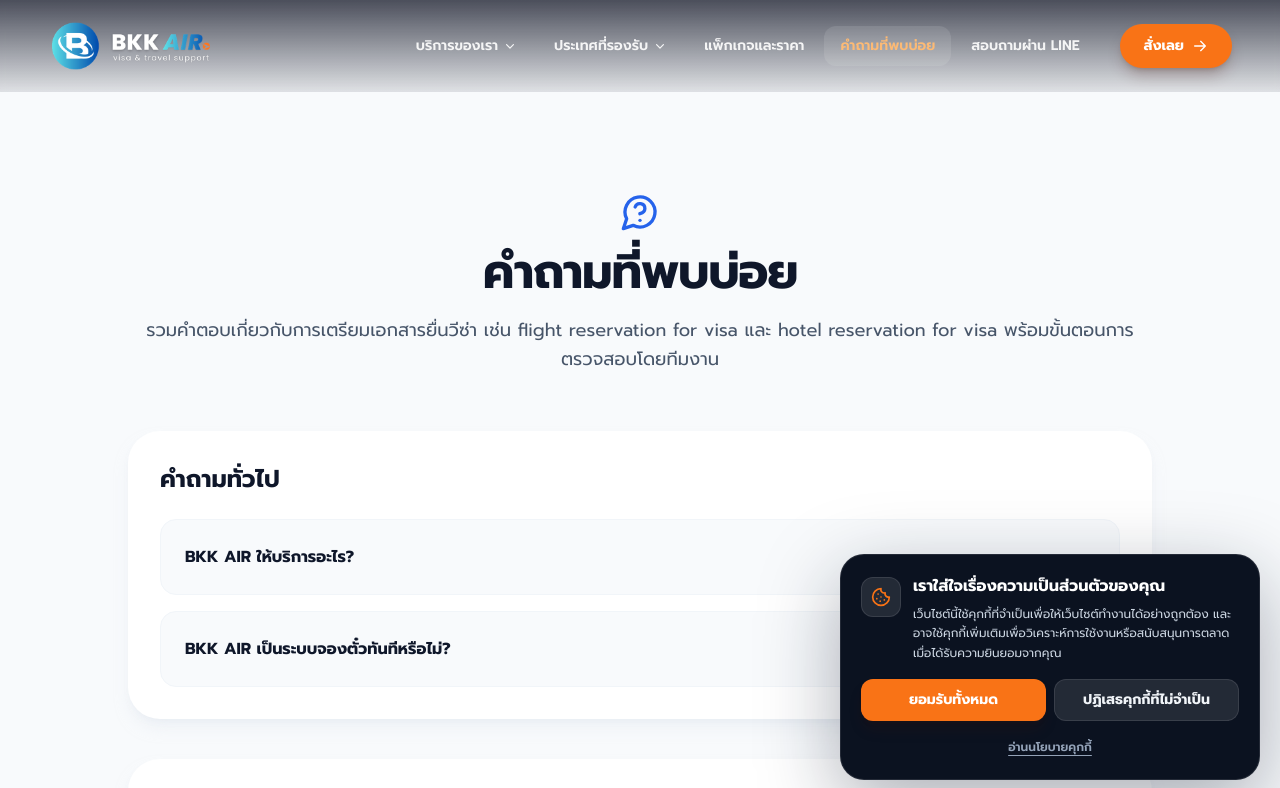
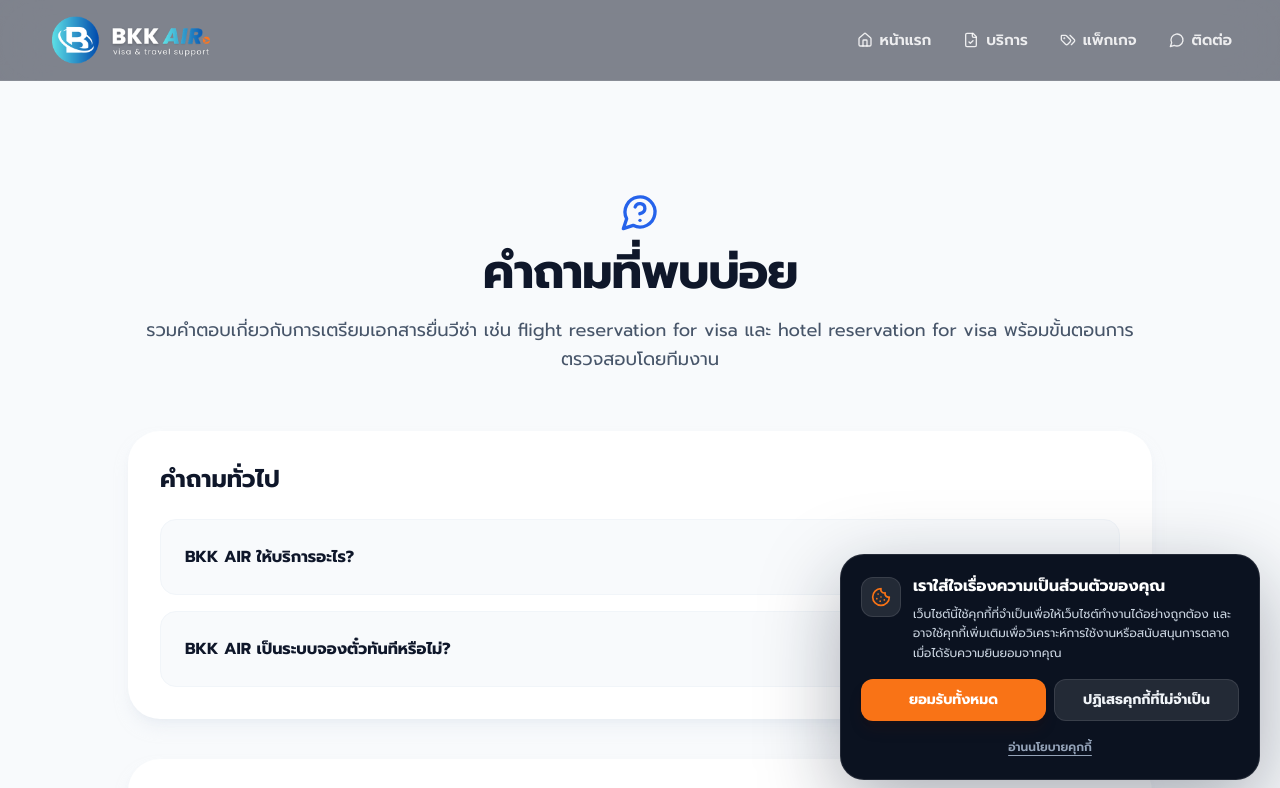
Before and after one commit to SilasUTK/bkkair, a Next.js app: page /faq in a window 1280 px wide. Shown: the top 788 px of the page. Built offline with nearby package versions, Linux system fonts and the light colour scheme.

Commit message:
feat: refresh homepage copy and navbar messaging

```diff
--- a/components/HeroForm.tsx
+++ b/components/HeroForm.tsx
@@ -220,7 +220,7 @@ export default function HeroForm() {
       <button
         type="submit"
         disabled={status === "loading" || status === "success"}
-        className="group mt-2 flex h-12 w-full items-center justify-center gap-2 rounded-xl bg-orange-500 px-5 text-sm font-extrabold text-white shadow-lg shadow-orange-500/20 transition hover:bg-orange-400 disabled:cursor-not-allowed disabled:opacity-65"
+        className="group mt-2 flex min-h-[52px] w-full items-center justify-center gap-2 rounded-[18px] border border-white/[0.18] bg-[linear-gradient(135deg,#FF7A18_0%,#FF9A2E_48%,#FFB347_100%)] px-5 py-3.5 text-[16px] font-extrabold text-white shadow-[0_18px_36px_rgba(255,122,24,0.26),inset_0_1px_0_rgba(255,255,255,0.28)] transition duration-300 hover:-translate-y-0.5 hover:shadow-[0_22px_46px_rgba(255,122,24,0.4),inset_0_1px_0_rgba(255,255,255,0.38)] disabled:cursor-not-allowed disabled:translate-y-0 disabled:opacity-65"
       >
         {status === "loading" ? (
           <>
@@ -229,8 +229,8 @@ export default function HeroForm() {
           </>
         ) : (
           <>
-            ส่งคำขอเอกสาร
-            <ArrowRight className="h-5 w-5 transition-transform group-hover:translate-x-1" />
+            ส่งคำขอ
+            <ArrowRight className="h-5 w-5 transition-transform duration-300 group-hover:translate-x-1" />
           </>
         )}
       </button>
--- a/components/home/Hero.jsx
+++ b/components/home/Hero.jsx
@@ -52,9 +52,13 @@ export default function Hero({ goToCheck }) {
             </div>
 
             <h1 className="text-[2.55rem] font-extrabold leading-[1.13] tracking-tight text-white sm:text-5xl lg:text-[3.55rem] xl:text-[4rem]">
-              เอกสารยื่น
-              <span className="bg-gradient-to-r from-orange-300 via-orange-500 to-amber-300 bg-clip-text text-transparent">วีซ่า</span>
-              <span className="block bg-gradient-to-r from-blue-400 via-sky-400 to-cyan-300 bg-clip-text text-transparent">พร้อมส่งภายใน</span>
+              เอกสารยื่น{" "}
+              <span className="relative isolate inline-block text-[#FF8A1F] drop-shadow-[0_0_24px_rgba(255,138,31,0.45)] after:absolute after:-bottom-1.5 after:-left-1 after:-right-1.5 after:-z-10 after:h-2.5 after:rotate-[-2.5deg] after:rounded-full after:bg-[linear-gradient(90deg,rgba(255,122,24,0.15),rgba(255,184,77,0.9),rgba(255,122,24,0.25))] after:blur-[0.2px]">
+                วีซ่า
+              </span>
+              <span className="block bg-gradient-to-r from-blue-400 via-sky-400 to-cyan-300 bg-clip-text text-transparent">
+                พร้อมส่งภายใน
+              </span>
               <span className="block">24 ชั่วโมง</span>
             </h1>
 
@@ -63,25 +67,26 @@ export default function Hero({ goToCheck }) {
               ใบจองตั๋วเครื่องบิน ใบจองโรงแรม และแผนการเดินทาง
             </p>
 
-            <ul className="mt-9 grid max-w-2xl grid-cols-1 gap-3 sm:grid-cols-2 lg:grid-cols-3" aria-label="จุดเด่น BKK AIR">
+            <ul className="mt-9 grid max-w-2xl grid-cols-2 gap-3 lg:grid-cols-3" aria-label="จุดเด่น BKK AIR">
               {benefits.map((benefit) => {
                 const Icon = benefit.icon;
                 return (
-                  <li key={benefit.label} className="inline-flex min-h-10 items-center justify-center gap-2 rounded-full border border-white/15 bg-white/[0.06] px-4 py-2 text-center text-xs font-bold text-slate-200 backdrop-blur-sm sm:text-sm">
-                    <Icon className="h-4 w-4 text-orange-400" />
+                  <li key={benefit.label} className="inline-flex min-h-[44px] items-center gap-2 rounded-full border border-white/[0.12] bg-white/[0.06] px-3.5 py-2 text-left text-[12px] font-semibold leading-tight text-slate-100 shadow-[inset_0_1px_0_rgba(255,255,255,0.08)] backdrop-blur-[18px] sm:px-4 sm:text-sm">
+                    <span className="h-5 w-[3px] shrink-0 rounded-full bg-gradient-to-b from-[#FFB347] to-[#FF7A18] shadow-[0_0_12px_rgba(255,138,31,0.35)]" aria-hidden="true" />
+                    <Icon className="h-3.5 w-3.5 shrink-0 text-[#FFB347] sm:h-4 sm:w-4" />
                     <span>{benefit.label}</span>
                   </li>
                 );
               })}
             </ul>
 
-            <div className="mt-8 flex flex-wrap gap-4">
-              <a href="#hero-request-form" className="inline-flex h-14 items-center justify-center gap-2 rounded-full bg-orange-500 px-7 text-sm font-extrabold text-white shadow-lg shadow-orange-500/25 transition hover:bg-orange-400">
-                สั่งเอกสารเลย
-                <ArrowRightIcon className="h-4 w-4" />
+            <div className="mt-10 flex flex-wrap gap-4">
+              <a href="#hero-request-form" className="group inline-flex h-14 items-center justify-center gap-2 rounded-[20px] border border-white/[0.18] bg-[linear-gradient(135deg,#FF7A18_0%,#FF9A2E_48%,#FFB347_100%)] px-7 text-[16px] font-extrabold text-white shadow-[0_18px_36px_rgba(255,122,24,0.28),inset_0_1px_0_rgba(255,255,255,0.28)] transition duration-300 hover:-translate-y-0.5 hover:shadow-[0_22px_46px_rgba(255,122,24,0.42),inset_0_1px_0_rgba(255,255,255,0.38)] sm:text-[17px]">
+                ส่งเอกสาร
+                <ArrowRightIcon className="h-4 w-4 transition-transform duration-300 group-hover:translate-x-1" />
               </a>
-              <a href="#packages" className="inline-flex h-14 items-center justify-center rounded-full border border-white/25 bg-white/[0.04] px-7 text-sm font-extrabold text-white backdrop-blur-sm transition hover:border-orange-300 hover:text-orange-200">
-                ดูแพ็กเกจและราคา
+              <a href="#packages" className="inline-flex h-14 items-center justify-center rounded-[20px] border border-white/[0.18] bg-white/[0.07] px-7 text-[16px] font-extrabold text-white shadow-[inset_0_1px_0_rgba(255,255,255,0.12)] backdrop-blur-xl transition duration-300 hover:-translate-y-0.5 hover:border-[#FFB347]/55 hover:bg-white/[0.1] hover:text-[#FFE1B3] sm:text-[17px]">
+                ดูราคา
               </a>
             </div>
           </div>
@@ -100,8 +105,8 @@ export default function Hero({ goToCheck }) {
                   <ShieldIcon className="h-4 w-4 text-emerald-500" />
                   ข้อมูลของคุณปลอดภัยและเป็นความลับ
                 </p>
-                <button type="button" onClick={goToCheck} className="mt-2 inline-flex items-center gap-1 font-semibold text-slate-500 transition hover:text-orange-500">
-                  มีรหัสอ้างอิงอยู่แล้ว? ตรวจสอบสถานะ
+                <button type="button" onClick={goToCheck} className="group mt-2 inline-flex items-center gap-1 font-semibold text-slate-500 transition hover:text-orange-400">
+                  มีรหัสแล้ว? ตรวจสถานะ
                   <ArrowRightIcon className="h-3.5 w-3.5" />
                 </button>
               </div>
--- a/components/layout/Navbar.jsx
+++ b/components/layout/Navbar.jsx
@@ -3,36 +3,24 @@
 import Link from "next/link";
 import { usePathname } from "next/navigation";
 import { useEffect, useState } from "react";
+import { FileCheck, Home, MessageCircle, Tags } from "lucide-react";
 import Logo from "./Logo.jsx";
 
-const serviceDropdown = [
-  { label: "บริการทั้งหมด", href: "/#services" },
-  { label: "ทำไมต้องเลือก BKK AIR", href: "/#why-choose-us" },
-  { label: "ขั้นตอนการสั่งซื้อ", href: "/#workflow" },
-  { label: "ประเทศที่ให้บริการ", href: "/#countries" },
-];
-
-const countryDropdown = [
-  { label: "ประเทศที่รองรับทั้งหมด", href: "/#countries" },
-  { label: "สอบถามประเทศอื่น", href: "/contact" },
-];
-
-const mainLinks = [
-  { label: "แพ็กเกจและราคา", href: "/packages", match: ["/packages"] },
-  { label: "คำถามที่พบบ่อย", href: "/faq", match: ["/faq"] },
-  { label: "สอบถามผ่าน LINE", href: "/contact", match: ["/contact"] },
+const navLinks = [
+  { label: "หน้าแรก", href: "/", match: ["/"], icon: Home },
+  { label: "บริการ", href: "/#services", icon: FileCheck },
+  { label: "แพ็กเกจ", href: "/packages", match: ["/packages"], icon: Tags },
+  { label: "ติดต่อ", href: "/contact", match: ["/contact"], icon: MessageCircle },
 ];
 
 export default function Navbar() {
   const pathname = usePathname();
   const [mobileOpen, setMobileOpen] = useState(false);
-  const [mobileServiceOpen, setMobileServiceOpen] = useState(false);
-  const [mobileCountryOpen, setMobileCountryOpen] = useState(false);
   const [isScrolled, setIsScrolled] = useState(false);
 
   useEffect(() => {
     function onScroll() {
-      setIsScrolled(window.scrollY > 12);
+      setIsScrolled(window.scrollY > 96);
     }
 
     onScroll();
@@ -43,7 +31,7 @@ export default function Navbar() {
   useEffect(() => {
     function onResize() {
       if (window.innerWidth >= 1024) {
-        closeMobileMenu();
+        setMobileOpen(false);
       }
     }
 
@@ -55,7 +43,7 @@ export default function Navbar() {
     document.body.style.overflow = mobileOpen ? "hidden" : "";
 
     function onKeyDown(event) {
-      if (event.key === "Escape") closeMobileMenu();
+      if (event.key === "Escape") setMobileOpen(false);
     }
 
     window.addEventListener("keydown", onKeyDown);
@@ -67,8 +55,6 @@ export default function Navbar() {
 
   function closeMobileMenu() {
     setMobileOpen(false);
-    setMobileServiceOpen(false);
-    setMobileCountryOpen(false);
   }
 
   function isActive(link) {
@@ -78,142 +64,111 @@ export default function Navbar() {
   return (
     <header
       data-navbar="primary"
-      className={`fixed inset-x-0 top-0 z-[90] w-full font-sans transition duration-300 ${
+      className={`fixed inset-x-0 top-0 z-[90] w-full border-b font-sans transition-[background-color,color,border-color,box-shadow] duration-[250ms] ease-in-out ${
         isScrolled
-          ? "border-b border-white/10 bg-slate-950/90 shadow-[0_16px_42px_rgba(2,6,23,0.4)] backdrop-blur-xl"
-          : "bg-gradient-to-b from-slate-950/70 to-slate-950/10 backdrop-blur-sm"
+          ? "border-slate-900/[0.08] bg-white/[0.86] text-slate-950 shadow-[0_10px_30px_rgba(15,23,42,0.08)] backdrop-blur-xl"
+          : "border-white/[0.08] bg-[rgba(7,13,31,0.50)] text-white backdrop-blur-xl"
       }`}
     >
-      <div className="mx-auto flex h-20 max-w-7xl items-center gap-3 px-5 sm:px-8 lg:h-[92px] lg:px-12">
-        <Logo variant="navbar" className="shrink-0 focus:ring-orange-400 focus:ring-offset-0" />
+      <div className="mx-auto flex h-[76px] max-w-7xl items-center px-5 sm:px-8 lg:h-20 lg:px-12">
+        <Logo variant="navbar" className="shrink-0 focus:ring-[#FFB347] focus:ring-offset-0" />
 
-        <nav data-desktop-nav className="ml-auto hidden items-center gap-1 lg:flex" aria-label="Main navigation">
-          <DesktopDropdown title="บริการของเรา" links={serviceDropdown} onLinkClick={closeMobileMenu} />
-          <DesktopDropdown title="ประเทศที่รองรับ" links={countryDropdown} onLinkClick={closeMobileMenu} />
-
-          {mainLinks.map((link) => (
-            <Link
+        <nav data-desktop-nav className="ml-auto hidden items-center gap-8 lg:flex" aria-label="Main navigation">
+          {navLinks.map((link) => (
+            <NavLink
               key={link.label}
               href={link.href}
+              active={isActive(link)}
+              scrolled={isScrolled}
+              icon={link.icon}
               onClick={closeMobileMenu}
-              aria-current={isActive(link) ? "page" : undefined}
-              className={`rounded-xl px-4 py-2.5 text-sm font-semibold transition ${
-                isActive(link)
-                  ? "bg-white/10 text-orange-300"
-                  : "text-white/90 hover:bg-white/10 hover:text-orange-300"
-              }`}
             >
               {link.label}
-            </Link>
+            </NavLink>
           ))}
         </nav>
 
-        <Link
-          data-desktop-cta
-          href="/order"
-          className="ml-3 hidden h-11 items-center gap-2 rounded-full bg-orange-500 px-6 text-sm font-bold text-white shadow-lg shadow-orange-950/25 transition hover:bg-orange-400 lg:inline-flex"
-        >
-          สั่งเลย
-          <ArrowRightIcon className="h-4 w-4" />
-        </Link>
-
-        <Link
-          href="/order"
-          onClick={closeMobileMenu}
-          className="ml-auto inline-flex h-10 items-center rounded-full bg-orange-500 px-3.5 text-xs font-bold text-white shadow-lg sm:px-4 lg:hidden"
-        >
-          ส่งคำขอ
-        </Link>
         <button
           data-mobile-toggle
           type="button"
           onClick={() => setMobileOpen((open) => !open)}
           aria-expanded={mobileOpen}
           aria-label="เปิดเมนู"
-          className="inline-flex h-11 w-11 items-center justify-center rounded-xl border border-white/20 bg-white/10 text-white backdrop-blur-sm lg:hidden"
+          className={`ml-auto inline-flex h-11 w-11 items-center justify-center rounded-xl border shadow-[inset_0_1px_0_rgba(255,255,255,0.08)] backdrop-blur-md transition-[background-color,color,border-color] duration-[250ms] ease-in-out lg:hidden ${
+            isScrolled
+              ? "border-slate-900/10 bg-slate-950/[0.04] text-slate-950 hover:border-slate-900/20 hover:bg-slate-950/[0.07]"
+              : "border-white/15 bg-white/[0.06] text-white/90 hover:border-white/25 hover:bg-white/[0.09]"
+          }`}
         >
-          {mobileOpen ? <CloseIcon className="h-6 w-6" /> : <MenuIcon className="h-6 w-6" />}
+          {mobileOpen ? <CloseIcon className="h-5 w-5" /> : <MenuIcon className="h-5 w-5" />}
         </button>
       </div>
 
-      <div data-mobile-panel className={`overflow-hidden bg-slate-950/95 backdrop-blur-xl transition-all lg:hidden ${mobileOpen ? "max-h-[calc(100vh-5rem)] border-t border-white/10 opacity-100" : "max-h-0 opacity-0"}`}>
-        <nav className="max-h-[calc(100vh-5rem)] overflow-y-auto px-5 py-5" aria-label="Mobile navigation">
-          <MobileDropdown title="บริการของเรา" open={mobileServiceOpen} onToggle={() => setMobileServiceOpen((open) => !open)} links={serviceDropdown} onLinkClick={closeMobileMenu} />
-          <MobileDropdown title="ประเทศที่รองรับ" open={mobileCountryOpen} onToggle={() => setMobileCountryOpen((open) => !open)} links={countryDropdown} onLinkClick={closeMobileMenu} />
-
-          {mainLinks.map((link) => (
+      <div
+        data-mobile-panel
+        className={`overflow-hidden border-t backdrop-blur-xl transition-all lg:hidden ${
+          isScrolled ? "border-slate-900/10 bg-white/[0.92]" : "border-white/10 bg-slate-950/94"
+        } ${
+          mobileOpen ? "max-h-[calc(100vh-4.75rem)] opacity-100" : "max-h-0 opacity-0"
+        }`}
+      >
+        <nav className="mx-auto flex max-w-7xl flex-col gap-1 px-5 py-4 sm:px-8" aria-label="Mobile navigation">
+          {navLinks.map((link) => {
+            const Icon = link.icon;
+            return (
               <Link
                 key={link.label}
                 href={link.href}
                 onClick={closeMobileMenu}
                 aria-current={isActive(link) ? "page" : undefined}
-              className={`block rounded-xl px-4 py-3.5 text-base font-semibold ${
-                isActive(link) ? "bg-white/10 text-orange-300" : "text-white/90 hover:bg-white/10"
+                className={`group relative inline-flex items-center gap-2 rounded-lg px-2 py-3 text-[15px] font-semibold transition-colors duration-[250ms] ease-in-out ${
+                  isScrolled
+                    ? isActive(link)
+                      ? "text-[#F97316]"
+                      : "text-[#102033] hover:text-[#2563EB]"
+                    : isActive(link)
+                      ? "text-[#FFB347]"
+                      : "text-white/[0.82] hover:text-[#4DB8FF]"
                 }`}
               >
-              {link.label}
+                <Icon className="h-[18px] w-[18px] shrink-0 stroke-[2] transition-transform duration-[250ms] ease-in-out group-hover:-translate-y-0.5" aria-hidden="true" />
+                <span>{link.label}</span>
               </Link>
-          ))}
-
-          <Link
-            href="/order"
-            onClick={closeMobileMenu}
-            className="mt-3 flex h-12 w-full items-center justify-center gap-2 rounded-xl bg-orange-500 text-sm font-bold text-white"
-          >
-            สั่งเลย
-            <ArrowRightIcon className="h-4 w-4" />
-          </Link>
+            );
+          })}
         </nav>
       </div>
     </header>
   );
 }
 
-function DesktopDropdown({ title, links, onLinkClick }) {
+function NavLink({ href, active, scrolled, icon: Icon, onClick, children }) {
   return (
-    <div className="group relative">
-      <button type="button" className="flex items-center gap-1 rounded-xl px-4 py-2.5 text-sm font-semibold text-white/90 transition hover:bg-white/10 hover:text-orange-300">
-        {title}
-        <DropdownIcon className="h-4 w-4" />
-      </button>
-      <div className="pointer-events-none absolute left-1/2 top-full mt-2 w-60 -translate-x-1/2 translate-y-1 rounded-2xl border border-white/10 bg-slate-900/95 p-2 opacity-0 shadow-2xl backdrop-blur transition group-hover:pointer-events-auto group-hover:translate-y-0 group-hover:opacity-100">
-        {links.map((link) => (
     <Link
-            key={link.label}
-            href={link.href}
-            onClick={onLinkClick}
-            className="block rounded-xl px-4 py-3 text-sm font-medium text-slate-100 transition hover:bg-white/10 hover:text-orange-300"
+      href={href}
+      onClick={onClick}
+      aria-current={active ? "page" : undefined}
+      className={`group relative inline-flex items-center gap-[7px] py-2 text-[15px] font-semibold transition-[color,text-shadow] duration-[250ms] ease-in-out ${
+        scrolled
+          ? active
+            ? "text-[#F97316]"
+            : "text-[#102033] hover:text-[#2563EB]"
+          : active
+            ? "text-[#FFB347]"
+            : "text-white/[0.86] hover:text-[#4DB8FF] hover:[text-shadow:0_0_14px_rgba(77,184,255,0.24)]"
+      }`}
     >
-            {link.label}
+      <Icon className="h-4 w-4 shrink-0 stroke-[2] transition-transform duration-[250ms] ease-in-out group-hover:-translate-y-0.5" aria-hidden="true" />
+      <span>{children}</span>
+      <span
+        className={`absolute inset-x-0 -bottom-0.5 h-px origin-center rounded-full bg-gradient-to-r from-transparent ${
+          scrolled ? "via-[#F97316] shadow-[0_0_12px_rgba(249,115,22,0.3)]" : "via-[#FFB347] shadow-[0_0_12px_rgba(255,179,71,0.55)]"
+        } to-transparent opacity-0 transition duration-300 group-hover:opacity-100 ${
+          active ? "opacity-100" : ""
+        }`}
+        aria-hidden="true"
+      />
     </Link>
-        ))}
-      </div>
-    </div>
-  );
-}
-
-function MobileDropdown({ title, open, onToggle, links, onLinkClick }) {
-  return (
-    <div>
-      <button type="button" onClick={onToggle} className="flex w-full items-center justify-between rounded-xl px-4 py-3.5 text-base font-semibold text-white/90 hover:bg-white/10">
-        {title}
-        <DropdownIcon className={`h-4 w-4 transition ${open ? "rotate-180 text-orange-400" : ""}`} />
-      </button>
-      {open && (
-        <div className="mb-2 ml-4 border-l border-white/10 pl-3">
-          {links.map((link) => (
-            <Link
-              key={link.label}
-              href={link.href}
-              onClick={onLinkClick}
-              className="block rounded-xl px-4 py-3 text-sm text-slate-200 hover:bg-white/10 hover:text-orange-300"
-            >
-              {link.label}
-            </Link>
-          ))}
-        </div>
-      )}
-    </div>
   );
 }
 
@@ -224,11 +179,3 @@ function MenuIcon({ className = "" }) {
 function CloseIcon({ className = "" }) {
   return <svg className={className} viewBox="0 0 24 24" fill="none" stroke="currentColor" strokeWidth="2" aria-hidden="true"><path strokeLinecap="round" d="M6 6l12 12M18 6 6 18" /></svg>;
 }
-
-function DropdownIcon({ className = "" }) {
-  return <svg className={className} viewBox="0 0 20 20" fill="currentColor" aria-hidden="true"><path fillRule="evenodd" d="M5.2 7.7a.75.75 0 0 1 1.06 0L10 11.44l3.74-3.74a.75.75 0 1 1 1.06 1.06l-4.27 4.27a.75.75 0 0 1-1.06 0L5.2 8.76a.75.75 0 0 1 0-1.06Z" clipRule="evenodd" /></svg>;
-}
-
-function ArrowRightIcon({ className = "" }) {
-  return <svg className={className} viewBox="0 0 24 24" fill="none" stroke="currentColor" strokeWidth="2" aria-hidden="true"><path strokeLinecap="round" strokeLinejoin="round" d="M4 12h16M13 5l7 7-7 7" /></svg>;
-}
```
Also changed, not shown: components/home/ServicePackages.jsx (+46 -54 lines). Lines whose indentation alone changed are shown as unchanged.
